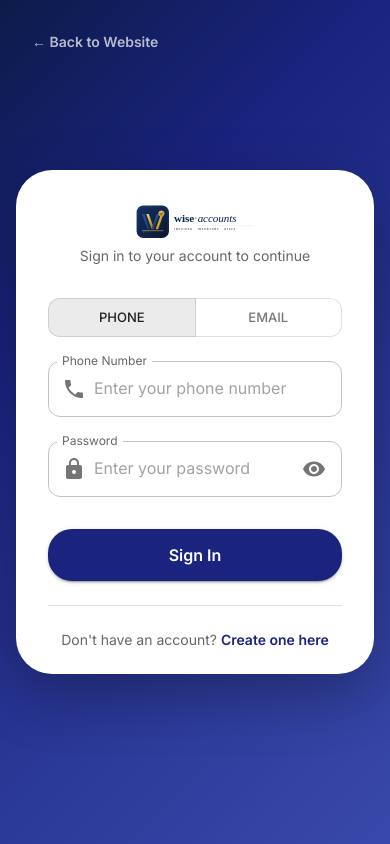
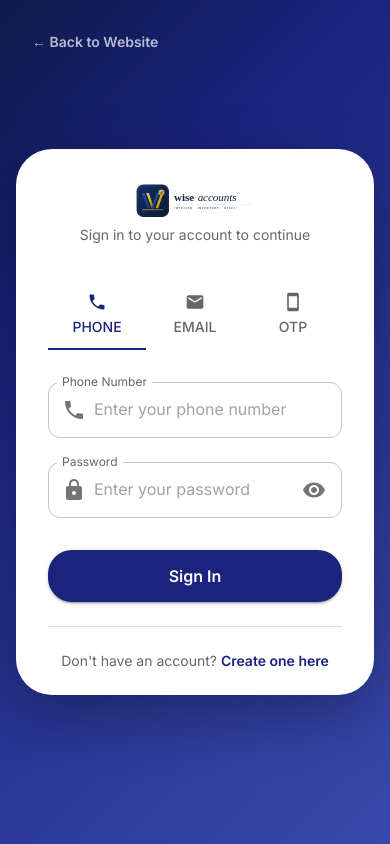
Before and after one commit to Shobhit-Singh007/wise-accounts, a React (Vite) app in the folder admin-dashboard/: page /admin/login in a window 390 px wide. Built offline with nearby package versions, Linux system fonts and the light colour scheme.

Commit message:
feat(web): add OTP-based login to admin dashboard with Phone/Email/OTP tabs

```diff
--- a/admin-dashboard/src/api/auth.ts
+++ b/admin-dashboard/src/api/auth.ts
@@ -34,6 +34,15 @@ export const authApi = {
   register: (data: RegisterRequest) =>
     client.post<AuthResponse>('/auth/register', data),
 
+  sendOtp: (phone: string, email?: string) =>
+    client.post<{ success: boolean; message: string; expiresIn: number; otp?: string }>(
+      '/auth/send-otp',
+      { phone, email },
+    ),
+
+  verifyOtp: (phone: string, otp: string) =>
+    client.post<AuthResponse>('/auth/verify-otp', { phone, otp }),
+
   refresh: (refreshToken: string) =>
     client.post<{ accessToken: string; refreshToken?: string }>(
       '/auth/refresh',
--- a/admin-dashboard/src/context/AuthContext.tsx
+++ b/admin-dashboard/src/context/AuthContext.tsx
@@ -13,6 +13,8 @@ interface AuthContextType {
   isAuthenticated: boolean;
   loading: boolean;
   login: (identifier: string, password: string) => Promise<void>;
+  loginWithOtp: (phone: string, otp: string) => Promise<void>;
+  sendOtp: (phone: string) => Promise<void>;
   register: (data: {
     name: string;
     email?: string;
@@ -52,6 +54,17 @@ export function AuthProvider({ children }: { children: ReactNode }) {
     setUser(data.user);
   }, []);
 
+  const loginWithOtp = useCallback(async (phone: string, otp: string) => {
+    const { data } = await authApi.verifyOtp(phone, otp);
+    localStorage.setItem('accessToken', data.accessToken);
+    localStorage.setItem('refreshToken', data.refreshToken);
+    setUser(data.user);
+  }, []);
+
+  const sendOtp = useCallback(async (phone: string) => {
+    await authApi.sendOtp(phone);
+  }, []);
+
   const register = useCallback(
     async (regData: { name: string; email?: string; phone?: string; password: string }) => {
       const { data } = await authApi.register(regData);
@@ -75,6 +88,8 @@ export function AuthProvider({ children }: { children: ReactNode }) {
           isAuthenticated: !!user,
           loading,
           login,
+          loginWithOtp,
+          sendOtp,
           register,
           logout,
         }}
--- a/admin-dashboard/src/pages/LoginPage.tsx
+++ b/admin-dashboard/src/pages/LoginPage.tsx
@@ -12,28 +12,32 @@ import {
   IconButton,
   CircularProgress,
   Divider,
-  ToggleButtonGroup,
-  ToggleButton,
+  Tabs,
+  Tab,
 } from '@mui/material';
-import { Visibility, VisibilityOff, Phone, Mail, Lock, Receipt } from '@mui/icons-material';
+import { Visibility, VisibilityOff, Phone, Mail, Lock, Smartphone } from '@mui/icons-material';
 import { useAuth } from '../context/AuthContext';
 
 export default function LoginPage() {
   const navigate = useNavigate();
   const [searchParams] = useSearchParams();
-  const { login } = useAuth();
-  const [loginMethod, setLoginMethod] = useState<'phone' | 'email'>('phone');
+  const { login, loginWithOtp, sendOtp } = useAuth();
+  const [tab, setTab] = useState(0);
   const [phone, setPhone] = useState('');
   const [email, setEmail] = useState('');
   const [password, setPassword] = useState('');
   const [showPassword, setShowPassword] = useState(false);
+  const [otp, setOtp] = useState('');
+  const [otpSent, setOtpSent] = useState(false);
+  const [otpLoading, setOtpLoading] = useState(false);
   const [error, setError] = useState('');
   const [loading, setLoading] = useState(false);
 
-  const handleSubmit = async (e: React.FormEvent) => {
+  const handlePasswordLogin = async (e: React.FormEvent) => {
     e.preventDefault();
     setError('');
-    const identifier = loginMethod === 'email' ? email : phone;
+    const isEmail = tab === 1;
+    const identifier = isEmail ? email : phone;
     if (!identifier || !password) {
       setError('Please fill in all fields');
       return;
@@ -47,6 +51,42 @@ export default function LoginPage() {
       const message =
         (err as { response?: { data?: { message?: string } } })?.response?.data
           ?.message || 'Login failed. Please check your credentials.';
+      setError(message);
+    } finally {
+      setLoading(false);
+    }
+  };
+
+  const handleSendOtp = async () => {
+    setError('');
+    if (!phone) { setError('Enter your phone number'); return; }
+    setOtpLoading(true);
+    try {
+      await sendOtp(phone);
+      setOtpSent(true);
+    } catch (err: unknown) {
+      const message =
+        (err as { response?: { data?: { message?: string } } })?.response?.data
+          ?.message || 'Failed to send OTP';
+      setError(message);
+    } finally {
+      setOtpLoading(false);
+    }
+  };
+
+  const handleOtpLogin = async (e: React.FormEvent) => {
+    e.preventDefault();
+    setError('');
+    if (!phone || !otp) { setError('Enter phone and OTP'); return; }
+    setLoading(true);
+    try {
+      await loginWithOtp(phone, otp);
+      const redirect = searchParams.get('redirect') || '/';
+      navigate(redirect);
+    } catch (err: unknown) {
+      const message =
+        (err as { response?: { data?: { message?: string } } })?.response?.data
+          ?.message || 'Verification failed';
       setError(message);
     } finally {
       setLoading(false);
@@ -90,91 +130,42 @@ export default function LoginPage() {
             </Alert>
           )}
 
-          <form onSubmit={handleSubmit}>
-            <ToggleButtonGroup
-              value={loginMethod}
-              exclusive
-              onChange={(_, val) => val && setLoginMethod(val)}
-              size="small"
-              fullWidth
-              sx={{ mb: 1 }}
-            >
-              <ToggleButton value="phone">Phone</ToggleButton>
-              <ToggleButton value="email">Email</ToggleButton>
-            </ToggleButtonGroup>
+          <Tabs value={tab} onChange={(_, v) => { setTab(v); setOtpSent(false); setOtp(''); setError(''); }} variant="fullWidth" sx={{ mb: 2 }}>
+            <Tab icon={<Phone fontSize="small" />} label="Phone" />
+            <Tab icon={<Mail fontSize="small" />} label="Email" />
+            <Tab icon={<Smartphone fontSize="small" />} label="OTP" />
+          </Tabs>
 
-            {loginMethod === 'phone' ? (
-              <TextField
-                fullWidth
-                label="Phone Number"
-                value={phone}
-                onChange={(e) => setPhone(e.target.value)}
-                placeholder="Enter your phone number"
-                margin="normal"
-                InputProps={{
-                  startAdornment: (
-                    <InputAdornment position="start">
-                      <Phone color="action" />
-                    </InputAdornment>
-                  ),
-                }}
-              />
-            ) : (
-              <TextField
-                fullWidth
-                label="Email Address"
-                value={email}
-                onChange={(e) => setEmail(e.target.value)}
-                placeholder="Enter your email"
-                margin="normal"
-                type="email"
-                InputProps={{
-                  startAdornment: (
-                    <InputAdornment position="start">
-                      <Mail color="action" />
-                    </InputAdornment>
-                  ),
-                }}
-              />
-            )}
-            <TextField
-              fullWidth
-              label="Password"
-              type={showPassword ? 'text' : 'password'}
-              value={password}
-              onChange={(e) => setPassword(e.target.value)}
-              placeholder="Enter your password"
-              margin="normal"
-              InputProps={{
-                startAdornment: (
-                  <InputAdornment position="start">
-                    <Lock color="action" />
-                  </InputAdornment>
-                ),
-                endAdornment: (
-                  <InputAdornment position="end">
-                    <IconButton
-                      onClick={() => setShowPassword(!showPassword)}
-                      edge="end"
-                      size="small"
-                    >
-                      {showPassword ? <VisibilityOff /> : <Visibility />}
-                    </IconButton>
-                  </InputAdornment>
-                ),
-              }}
-            />
-            <Button
-              type="submit"
-              fullWidth
-              variant="contained"
-              size="large"
-              disabled={loading}
-              sx={{ mt: 3, py: 1.5, borderRadius: 2, fontSize: '1rem', bgcolor: '#1a237e', '&:hover': { bgcolor: '#283593' } }}
-            >
-              {loading ? <CircularProgress size={24} color="inherit" /> : 'Sign In'}
-            </Button>
-          </form>
+          {tab === 0 && (
+            <form onSubmit={handlePasswordLogin}>
+              <TextField fullWidth label="Phone Number" value={phone} onChange={(e) => setPhone(e.target.value)} placeholder="Enter your phone number" margin="normal" InputProps={{ startAdornment: <InputAdornment position="start"><Phone color="action" /></InputAdornment> }} />
+              <TextField fullWidth label="Password" type={showPassword ? 'text' : 'password'} value={password} onChange={(e) => setPassword(e.target.value)} placeholder="Enter your password" margin="normal" InputProps={{ startAdornment: <InputAdornment position="start"><Lock color="action" /></InputAdornment>, endAdornment: <InputAdornment position="end"><IconButton onClick={() => setShowPassword(!showPassword)} edge="end" size="small">{showPassword ? <VisibilityOff /> : <Visibility />}</IconButton></InputAdornment> }} />
+              <Button type="submit" fullWidth variant="contained" size="large" disabled={loading} sx={{ mt: 3, py: 1.5, borderRadius: 2, fontSize: '1rem', bgcolor: '#1a237e', '&:hover': { bgcolor: '#283593' } }}>{loading ? <CircularProgress size={24} color="inherit" /> : 'Sign In'}</Button>
+            </form>
+          )}
+
+          {tab === 1 && (
+            <form onSubmit={handlePasswordLogin}>
+              <TextField fullWidth label="Email Address" value={email} onChange={(e) => setEmail(e.target.value)} placeholder="Enter your email" margin="normal" type="email" InputProps={{ startAdornment: <InputAdornment position="start"><Mail color="action" /></InputAdornment> }} />
+              <TextField fullWidth label="Password" type={showPassword ? 'text' : 'password'} value={password} onChange={(e) => setPassword(e.target.value)} placeholder="Enter your password" margin="normal" InputProps={{ startAdornment: <InputAdornment position="start"><Lock color="action" /></InputAdornment>, endAdornment: <InputAdornment position="end"><IconButton onClick={() => setShowPassword(!showPassword)} edge="end" size="small">{showPassword ? <VisibilityOff /> : <Visibility />}</IconButton></InputAdornment> }} />
+              <Button type="submit" fullWidth variant="contained" size="large" disabled={loading} sx={{ mt: 3, py: 1.5, borderRadius: 2, fontSize: '1rem', bgcolor: '#1a237e', '&:hover': { bgcolor: '#283593' } }}>{loading ? <CircularProgress size={24} color="inherit" /> : 'Sign In'}</Button>
+            </form>
+          )}
+
+          {tab === 2 && (
+            <form onSubmit={handleOtpLogin}>
+              <TextField fullWidth label="Phone Number" value={phone} onChange={(e) => setPhone(e.target.value)} placeholder="Enter your phone number" margin="normal" InputProps={{ startAdornment: <InputAdornment position="start"><Smartphone color="action" /></InputAdornment> }} />
+              {!otpSent ? (
+                <Button onClick={handleSendOtp} fullWidth variant="contained" size="large" disabled={otpLoading || !phone} sx={{ mt: 2, py: 1.5, borderRadius: 2, bgcolor: '#1a237e', '&:hover': { bgcolor: '#283593' } }}>{otpLoading ? <CircularProgress size={24} color="inherit" /> : 'Send OTP'}</Button>
+              ) : (
+                <>
+                  <TextField fullWidth label="Enter OTP" value={otp} onChange={(e) => setOtp(e.target.value)} placeholder="6-digit OTP" margin="normal" inputProps={{ maxLength: 6 }} InputProps={{ startAdornment: <InputAdornment position="start"><Lock color="action" /></InputAdornment> }} />
+                  <Button type="submit" fullWidth variant="contained" size="large" disabled={loading || otp.length < 6} sx={{ mt: 2, py: 1.5, borderRadius: 2, bgcolor: '#1a237e', '&:hover': { bgcolor: '#283593' } }}>{loading ? <CircularProgress size={24} color="inherit" /> : 'Verify & Login'}</Button>
+                  <Button onClick={() => { setOtpSent(false); setOtp(''); }} fullWidth size="small" sx={{ mt: 1 }}>Change phone number</Button>
+                </>
+              )}
+            </form>
+          )}
 
           <Divider sx={{ my: 3 }} />
 
```
Lines whose indentation alone changed are shown as unchanged.
